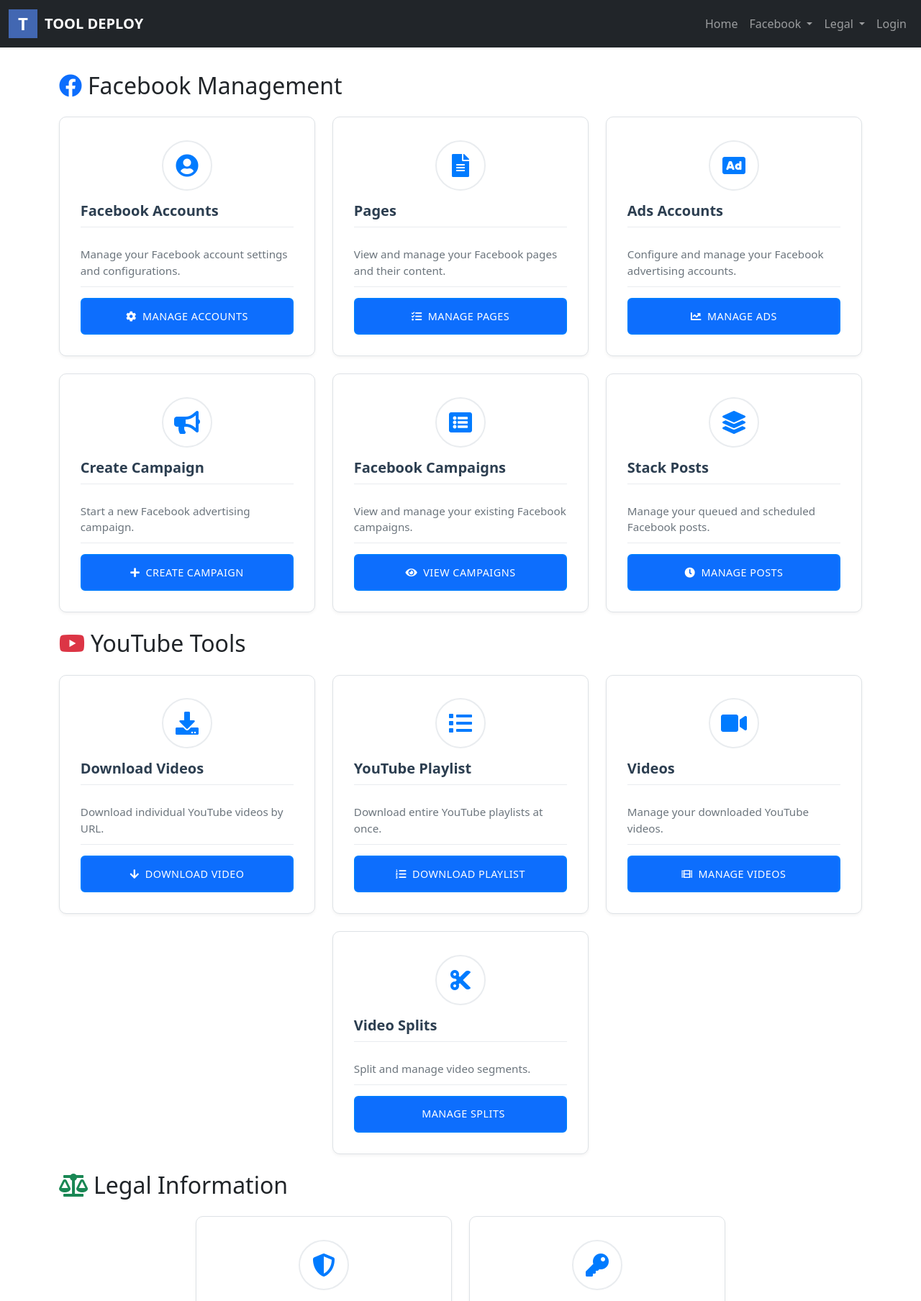
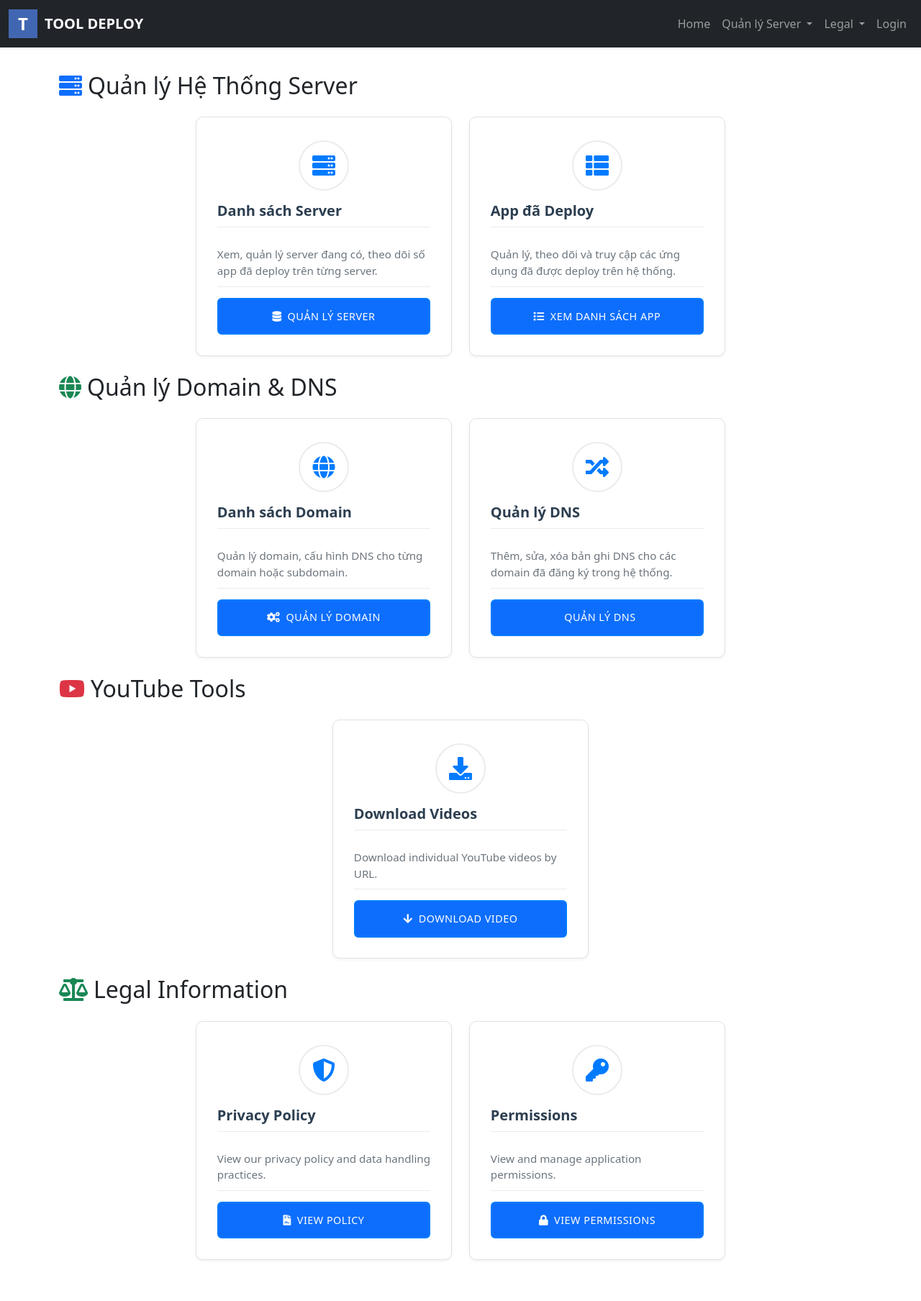
Before and after one commit to TrinhChung/ToolDeploy, a Flask app: page / in a window 1280 px wide. Shown: the top 1808 px of the page at 72% size. Run offline with Flask 3, Linux system fonts and the light colour scheme; some libraries are stand-ins or nearby versions.

Commit message:
manage server

```diff
--- a/app.py
+++ b/app.py
@@ -11,6 +11,10 @@ from flask_login import LoginManager, current_user
 
 from util.until import format_datetime
 from models.user import User
+from models.domain import Domain
+from models.dns_record import DNSRecord
+from models.server import Server
+from models.deployed_app import DeployedApp
 
 load_dotenv()
 migrate = Migrate()
@@ -62,10 +66,12 @@ def create_app():
     from routes.home import home_bp
     from routes.auth import auth_bp
     from routes.admin import admin_bp
+    from routes.server import server_bp
 
     app.register_blueprint(home_bp)
     app.register_blueprint(auth_bp)
     app.register_blueprint(admin_bp)
+    app.register_blueprint(server_bp)
 
     # Kiểm soát truy cập: dùng Flask-Login, không cần kiểm tra "facebook_user_id" nữa
     @app.before_request
--- a/models/user.py
+++ b/models/user.py
@@ -10,6 +10,8 @@ class User(UserMixin, db.Model):
     is_active = db.Column(db.Boolean, default=False)  # Mới đăng ký thì chưa active
     is_admin = db.Column(db.Boolean, default=False)  # Quyền admin, mặc định user thường
 
+    domains = db.relationship("Domain", back_populates="user", lazy=True)
+
     # Optional: property cho Flask-Login
     def get_id(self):
         return str(self.id)
--- a/templates/header.html
+++ b/templates/header.html
@@ -16,7 +16,6 @@
 				background-color: #212529;
 			}
 
-			/* Cập nhật styles cho header */
 			.navbar-brand {
 				display: flex;
 				align-items: center;
@@ -25,7 +24,6 @@
 
 			.navbar-brand img {
 				height: 32px;
-				/* Điều chỉnh chiều cao logo */
 				width: auto;
 				object-fit: contain;
 			}
@@ -34,28 +32,21 @@
 				width: 40px;
 				height: 40px;
 				background-color: #4267B2;
-				/* Màu nền xanh Facebook */
 				color: white;
-				/* Màu chữ trắng */
 				font-weight: bold;
 				font-size: 24px;
 				text-align: center;
 				line-height: 40px;
 				border-radius: 0;
-				/* Vuông góc */
 				display: inline-block;
 			}
 
-
-			/* Fix cho responsive */
 			@media (max-width: 576px) {
 				.navbar-brand img {
 					height: 28px;
-					/* Giảm kích thước logo trên mobile */
 				}
 			}
 
-			/* Fix cho dropdown trên mobile */
 			@media (max-width: 991.98px) {
 				.navbar-nav .dropdown-menu {
 					position: static;
@@ -63,7 +54,6 @@
 				}
 			}
 
-			/* Đảm bảo dropdown hiển thị đúng trên desktop */
 			@media (min-width: 992px) {
 				.dropdown:hover .dropdown-menu {
 					display: block;
@@ -89,26 +79,17 @@
 							<a class="nav-link" href="/">Home</a>
 						</li>
 
-						<!-- Facebook Dropdown -->
+						<!-- Quản lý Server Dropdown -->
 						<li class="nav-item dropdown">
-							<a class="nav-link dropdown-toggle" href="#" id="facebookDropdown" role="button" data-bs-toggle="dropdown"
+							<a class="nav-link dropdown-toggle" href="#" id="serverDropdown" role="button" data-bs-toggle="dropdown"
 								aria-expanded="false">
-								Facebook
+								Quản lý Server
 							</a>
-							<ul class="dropdown-menu dropdown-menu-dark" aria-labelledby="facebookDropdown">
-								<li><a class="dropdown-item" href="/account_fb">Facebook
-										Accounts</a></li>
-								<li><a class="dropdown-item" href="/pages">Pages</a></li>
-								<li><a class="dropdown-item" href="/ad_accounts">Ads Accounts</a></li>
-								<li><a class="dropdown-item" href="/campaign_fb/create">Create
-										Campaign</a></li>
-								<li><a class="dropdown-item" href="/campaign_fb/list">Facebook
-										Campaigns</a></li>
-								<li><a class="dropdown-item" href="/stack_posts">Stack Posts</a></li>
-								<li>
-									<hr class="dropdown-divider">
-								</li>
-								<li><a class="dropdown-item" target="_blank" href="/permissions">Facebook Permissions</a></li>
+							<ul class="dropdown-menu dropdown-menu-dark" aria-labelledby="serverDropdown">
+								<li><a class="dropdown-item" href="/server/servers">Danh sách Server</a></li>
+								{% if current_user.is_authenticated and current_user.is_admin %}
+								<li><a class="dropdown-item" href="/server/server/add">Thêm Server mới</a></li>
+								{% endif %}
 							</ul>
 						</li>
 
@@ -123,7 +104,6 @@
 								<li>
 									<a class="dropdown-item" href="{{ url_for('admin.manage_users') }}">Quản lý User</a>
 								</li>
-								<!-- Bạn có thể bổ sung các chức năng admin khác ở đây -->
 								<li>
 									<hr class="dropdown-divider">
 								</li>
@@ -141,8 +121,7 @@
 								Legal
 							</a>
 							<ul class="dropdown-menu dropdown-menu-dark" aria-labelledby="legalDropdown">
-								<li><a class="dropdown-item" target="_blank" href="/polices">Privacy
-										Policy</a></li>
+								<li><a class="dropdown-item" target="_blank" href="/polices">Privacy Policy</a></li>
 								<li><a class="dropdown-item" target="_blank" href="/permissions">Permissions</a></li>
 							</ul>
 						</li>
@@ -162,19 +141,16 @@
 			</nav>
 		</header>
 
-		<!-- jQuery first (optional, but recommended for better compatibility) -->
+		<!-- jQuery (optional, recommended for compatibility) -->
 		<script src="https://code.jquery.com/jquery-3.6.0.min.js"></script>
-
 		<!-- Popper.js -->
 		<script src="https://cdn.jsdelivr.net/npm/@popperjs/core@2.11.6/dist/umd/popper.min.js"></script>
-
 		<!-- Bootstrap JS -->
 		<script src="https://cdn.jsdelivr.net/npm/bootstrap@5.3.0-alpha1/dist/js/bootstrap.min.js"></script>
-
-		<!-- Script để xử lý dropdown -->
+		<!-- Script xử lý dropdown -->
 		<script>
 			document.addEventListener('DOMContentLoaded', function () {
-				// Xử lý dropdown trên mobile
+				// Dropdown trên mobile
 				var dropdowns = document.querySelectorAll('.dropdown-toggle');
 				dropdowns.forEach(function (dropdown) {
 					dropdown.addEventListener('click', function (e) {
@@ -185,8 +161,7 @@
 						}
 					});
 				});
-
-				// Xử lý hover trên desktop
+				// Dropdown hover trên desktop
 				if (window.innerWidth >= 992) {
 					var dropdownItems = document.querySelectorAll('.dropdown');
 					dropdownItems.forEach(function (item) {
--- a/templates/home.html
+++ b/templates/home.html
@@ -1,24 +1,74 @@
 {% extends 'base.html' %}
-
 {% block title %}Home{% endblock %}
 
 {% block content %}
 <div>
-	<!-- Facebook Section -->
+	<!-- Server & App Section -->
 	<h2 class="mb-4">
-		<i class="fab fa-facebook text-primary me-2"></i>Facebook Management
+		<i class="fa fa-server text-primary me-2"></i>Quản lý Hệ Thống Server
 	</h2>
 	<div class="row justify-content-center">
 		<div class="col-md-4 mb-4">
 			<div class="card h-100 feature-card">
 				<div class="card-body d-flex flex-column">
 					<div class="icon-wrapper mb-3">
-						<i class="fas fa-user-circle"></i>
+						<i class="fa fa-server"></i>
 					</div>
-					<h5 class="card-title">Facebook Accounts</h5>
-					<p class="card-text flex-grow-1">Manage your Facebook account settings and configurations.</p>
-					<button class="btn btn-primary mt-auto" onclick="window.location.href='/account_fb'">
-						<i class="fas fa-cog me-2"></i>Manage Accounts
+					<h5 class="card-title">Danh sách Server</h5>
+					<p class="card-text flex-grow-1">Xem, quản lý server đang có, theo dõi số app đã deploy trên từng server.</p>
+					<button class="btn btn-primary mt-auto" onclick="window.location.href='/server/servers'">
+						<i class="fa fa-database me-2"></i>Quản lý Server
+					</button>
+				</div>
+			</div>
+		</div>
+		{% if current_user.is_authenticated and current_user.is_admin %}
+		<div class="col-md-4 mb-4">
+			<div class="card h-100 feature-card">
+				<div class="card-body d-flex flex-column">
+					<div class="icon-wrapper mb-3">
+						<i class="fa fa-plus-circle"></i>
+					</div>
+					<h5 class="card-title">Thêm Server mới</h5>
+					<p class="card-text flex-grow-1">Thêm server mới vào hệ thống. Chỉ admin mới sử dụng được chức năng này.</p>
+					<button class="btn btn-primary mt-auto" onclick="window.location.href='/server/server/add'">
+						<i class="fa fa-plus me-2"></i>Thêm Server
+					</button>
+				</div>
+			</div>
+		</div>
+		{% endif %}
+		<div class="col-md-4 mb-4">
+			<div class="card h-100 feature-card">
+				<div class="card-body d-flex flex-column">
+					<div class="icon-wrapper mb-3">
+						<i class="fa fa-th-list"></i>
+					</div>
+					<h5 class="card-title">App đã Deploy</h5>
+					<p class="card-text flex-grow-1">Quản lý, theo dõi và truy cập các ứng dụng đã được deploy trên hệ thống.</p>
+					<button class="btn btn-primary mt-auto" onclick="window.location.href='/deployed_app/list'">
+						<i class="fa fa-list me-2"></i>Xem danh sách app
+					</button>
+				</div>
+			</div>
+		</div>
+	</div>
+
+	<!-- Domain & DNS Section -->
+	<h2 class="mb-4">
+		<i class="fa fa-globe text-success me-2"></i>Quản lý Domain & DNS
+	</h2>
+	<div class="row justify-content-center">
+		<div class="col-md-4 mb-4">
+			<div class="card h-100 feature-card">
+				<div class="card-body d-flex flex-column">
+					<div class="icon-wrapper mb-3">
+						<i class="fa fa-globe"></i>
+					</div>
+					<h5 class="card-title">Danh sách Domain</h5>
+					<p class="card-text flex-grow-1">Quản lý domain, cấu hình DNS cho từng domain hoặc subdomain.</p>
+					<button class="btn btn-primary mt-auto" onclick="window.location.href='/domain/list'">
+						<i class="fa fa-cogs me-2"></i>Quản lý Domain
 					</button>
 				</div>
 			</div>
@@ -27,75 +77,19 @@
 			<div class="card h-100 feature-card">
 				<div class="card-body d-flex flex-column">
 					<div class="icon-wrapper mb-3">
-						<i class="fas fa-file-alt"></i>
+						<i class="fa fa-random"></i>
 					</div>
-					<h5 class="card-title">Pages</h5>
-					<p class="card-text flex-grow-1">View and manage your Facebook pages and their content.</p>
-					<button class="btn btn-primary mt-auto" onclick="window.location.href='/pages'">
-						<i class="fas fa-tasks me-2"></i>Manage Pages
-					</button>
-				</div>
-			</div>
-		</div>
-		<div class="col-md-4 mb-4">
-			<div class="card h-100 feature-card">
-				<div class="card-body d-flex flex-column">
-					<div class="icon-wrapper mb-3">
-						<i class="fas fa-ad"></i>
-					</div>
-					<h5 class="card-title">Ads Accounts</h5>
-					<p class="card-text flex-grow-1">Configure and manage your Facebook advertising accounts.</p>
-					<button class="btn btn-primary mt-auto" onclick="window.location.href='/ad_accounts'">
-						<i class="fas fa-chart-line me-2"></i>Manage Ads
-					</button>
-				</div>
-			</div>
-		</div>
-		<div class="col-md-4 mb-4">
-			<div class="card h-100 feature-card">
-				<div class="card-body d-flex flex-column">
-					<div class="icon-wrapper mb-3">
-						<i class="fas fa-bullhorn"></i>
-					</div>
-					<h5 class="card-title">Create Campaign</h5>
-					<p class="card-text flex-grow-1">Start a new Facebook advertising campaign.</p>
-					<button class="btn btn-primary mt-auto" onclick="window.location.href='/campaign_fb/create'">
-						<i class="fas fa-plus me-2"></i>Create Campaign
-					</button>
-				</div>
-			</div>
-		</div>
-		<div class="col-md-4 mb-4">
-			<div class="card h-100 feature-card">
-				<div class="card-body d-flex flex-column">
-					<div class="icon-wrapper mb-3">
-						<i class="fas fa-list-alt"></i>
-					</div>
-					<h5 class="card-title">Facebook Campaigns</h5>
-					<p class="card-text flex-grow-1">View and manage your existing Facebook campaigns.</p>
-					<button class="btn btn-primary mt-auto" onclick="window.location.href='/campaign_fb/list'">
-						<i class="fas fa-eye me-2"></i>View Campaigns
-					</button>
-				</div>
-			</div>
-		</div>
-		<div class="col-md-4 mb-4">
-			<div class="card h-100 feature-card">
-				<div class="card-body d-flex flex-column">
-					<div class="icon-wrapper mb-3">
-						<i class="fas fa-layer-group"></i>
-					</div>
-					<h5 class="card-title">Stack Posts</h5>
-					<p class="card-text flex-grow-1">Manage your queued and scheduled Facebook posts.</p>
-					<button class="btn btn-primary mt-auto" onclick="window.location.href='/stack_posts'">
-						<i class="fas fa-clock me-2"></i>Manage Posts
+					<h5 class="card-title">Quản lý DNS</h5>
+					<p class="card-text flex-grow-1">Thêm, sửa, xóa bản ghi DNS cho các domain đã đăng ký trong hệ thống.</p>
+					<button class="btn btn-primary mt-auto" onclick="window.location.href='/dns/records'">
+						<i class="fa fa-dns me-2"></i>Quản lý DNS
 					</button>
 				</div>
 			</div>
 		</div>
 	</div>
 
-	<!-- YouTube Section -->
+	<!-- YouTube Section (giữ lại nếu cần) -->
 	<h2 class="mb-4">
 		<i class="fab fa-youtube text-danger me-2"></i>YouTube Tools
 	</h2>
@@ -114,48 +108,7 @@
 				</div>
 			</div>
 		</div>
-		<div class="col-md-4 mb-4">
-			<div class="card h-100 feature-card">
-				<div class="card-body d-flex flex-column">
-					<div class="icon-wrapper mb-3">
-						<i class="fas fa-list"></i>
-					</div>
-					<h5 class="card-title">YouTube Playlist</h5>
-					<p class="card-text flex-grow-1">Download entire YouTube playlists at once.</p>
-					<button class="btn btn-primary mt-auto" onclick="window.location.href='/batch/playlist'">
-						<i class="fas fa-list-ol me-2"></i>Download Playlist
-					</button>
-				</div>
-			</div>
-		</div>
-		<div class="col-md-4 mb-4">
-			<div class="card h-100 feature-card">
-				<div class="card-body d-flex flex-column">
-					<div class="icon-wrapper mb-3">
-						<i class="fas fa-video"></i>
-					</div>
-					<h5 class="card-title">Videos</h5>
-					<p class="card-text flex-grow-1">Manage your downloaded YouTube videos.</p>
-					<button class="btn btn-primary mt-auto" onclick="window.location.href='/videos'">
-						<i class="fas fa-film me-2"></i>Manage Videos
-					</button>
-				</div>
-			</div>
-		</div>
-		<div class="col-md-4 mb-4">
-			<div class="card h-100 feature-card">
-				<div class="card-body d-flex flex-column">
-					<div class="icon-wrapper mb-3">
-						<i class="fas fa-cut"></i>
-					</div>
-					<h5 class="card-title">Video Splits</h5>
-					<p class="card-text flex-grow-1">Split and manage video segments.</p>
-					<button class="btn btn-primary mt-auto" onclick="window.location.href='/video_splits'">
-						<i class="fas fa-scissors me-2"></i>Manage Splits
-					</button>
-				</div>
-			</div>
-		</div>
+		<!-- ... Các thẻ YouTube khác như cũ ... -->
 	</div>
 
 	<!-- Legal Section -->
@@ -193,6 +146,7 @@
 		</div>
 	</div>
 </div>
+
 
 <style>
 	/* Container Styles */
```
Also changed, not shown: Form/server_form.py (added, +15 -0 lines), models/deployed_app.py (added, +23 -0 lines), models/dns_record.py (added, +19 -0 lines), models/domain.py (added, +18 -0 lines), models/server.py (added, +18 -0 lines), routes/server.py (added, +100 -0 lines), templates/server/server_add.html (added, +72 -0 lines), templates/server/server_detail.html (added, +73 -0 lines), templates/server/server_edit.html (added, +18 -0 lines), templates/server/server_list.html (added, +84 -0 lines).
